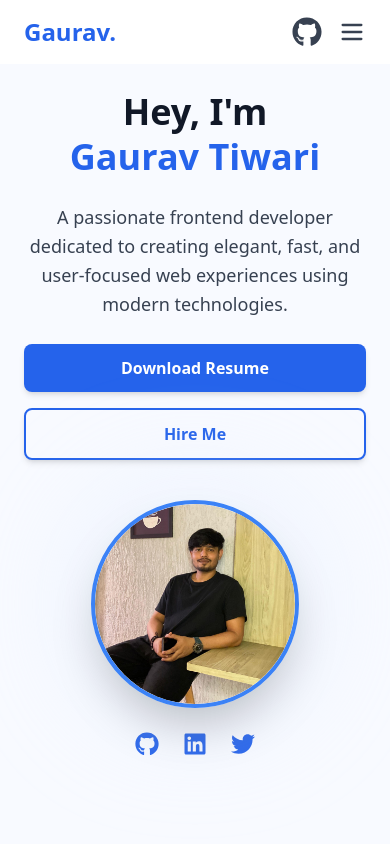
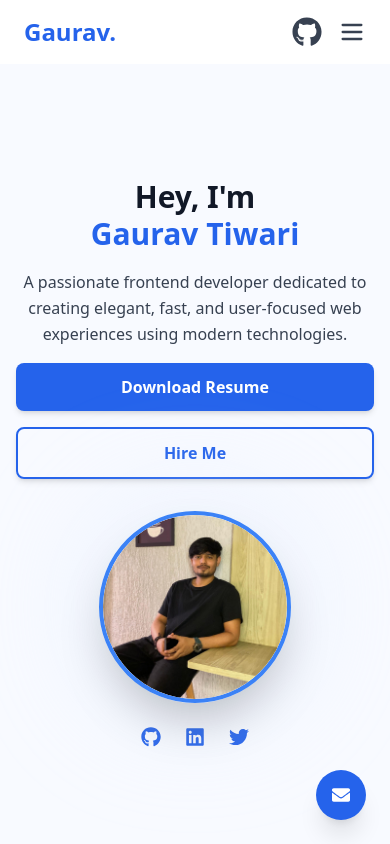
Before and after one commit to Gaurav1801/new-portfolio, a React (Create React App) app: page / in a window 390 px wide. Shown: the top 844 px of the page. Built offline with nearby package versions, Linux system fonts and the light colour scheme.

Commit message:
add the button which redirect it to the contact section

```diff
--- a/src/App.js
+++ b/src/App.js
@@ -1,6 +1,7 @@
 import "./App.css";
 import About from "./components/About";
 import Contact from "./components/Contact";
+import FloatingContactButton from "./components/FloatingContactButton";
 import Footer from "./components/Footer";
 import Main from "./components/Main";
 import Navbar from "./components/Navbar";
@@ -12,6 +13,7 @@ function App() {
         <div className="bg-gradient-to-br from-[#6A5ACD] via-[#483D8B] to-[#8A2BE2] text-white min-h-screen">
             <Navbar />
             <Main />
+            <FloatingContactButton />
             <About />
             <Skills />
             <Project />
--- /dev/null
+++ b/src/components/FloatingContactButton.jsx
@@ -0,0 +1,13 @@
+import React from "react";
+import { FaEnvelope } from "react-icons/fa";
+
+export default function FloatingContactButton() {
+  return (
+    <a
+      href="#contact"
+      className="fixed bottom-6 right-6 z-50 bg-blue-600 text-white p-4 rounded-full shadow-xl hover:bg-blue-700 hover:scale-110 transition-transform duration-300 flex items-center justify-center"
+    >
+      <FaEnvelope className="text-lg" />
+    </a>
+  );
+}
--- a/src/components/Main.jsx
+++ b/src/components/Main.jsx
@@ -14,7 +14,7 @@ export default function Main() {
   return (
     <section
       id="home"
-      className="relative flex items-center justify-center h-screen px-6 md:px-12 lg:px-24 bg-[#F8FAFF]"
+      className="relative flex mt-10 md:mt-0 items-center justify-center min-h-screen px-4 sm:px-6 md:px-12 lg:px-24 bg-[#F8FAFF]"
     >
       <div className="relative z-10 flex flex-col md:flex-row items-center justify-center text-center md:text-left max-w-6xl w-full">
 
@@ -23,19 +23,19 @@ export default function Main() {
           initial={{ opacity: 0, x: -30 }}
           animate={{ opacity: 1, x: 0 }}
           transition={{ duration: 0.8 }}
-          className="md:w-1/2 space-y-6"
+          className="md:w-1/2 space-y-4 sm:space-y-6"
         >
-          <h1 className="text-4xl sm:text-5xl md:text-6xl lg:text-7xl font-extrabold text-gray-900 leading-tight">
+          <h1 className="text-3xl sm:text-4xl md:text-5xl lg:text-6xl font-extrabold text-gray-900 leading-tight">
             Hey, I'm <br />
             <span className="text-blue-600">Gaurav Tiwari</span>
           </h1>
 
-          <p className="text-lg text-gray-700 leading-relaxed max-w-md">
+          <p className="text-base sm:text-lg text-gray-700 leading-relaxed max-w-md mx-auto md:mx-0">
             A passionate frontend developer dedicated to creating elegant, fast,
             and user-focused web experiences using modern technologies.
           </p>
 
-          <div className="flex flex-col sm:flex-row gap-4 sm:gap-6 mt-6">
+          <div className="flex flex-col sm:flex-row gap-4 sm:gap-6 mt-4 sm:mt-6">
             <button
               onClick={handleDownload}
               className="bg-blue-600 text-white px-6 py-3 font-semibold rounded-lg shadow-md hover:bg-blue-700 hover:scale-105 transition-all duration-300 w-full sm:w-auto"
@@ -57,11 +57,11 @@ export default function Main() {
           initial={{ opacity: 0, x: 30 }}
           animate={{ opacity: 1, x: 0 }}
           transition={{ duration: 0.8 }}
-          className="md:w-1/2 flex flex-col items-center mt-10 md:mt-0"
+          className="md:w-1/2 flex flex-col items-center mt-8 md:mt-0"
         >
-          <div className="relative mb-6">
+          <div className="relative mb-6 w-48 h-48 sm:w-56 sm:h-56 md:w-72 md:h-72">
             <div className="absolute inset-0 bg-blue-100 rounded-full blur-3xl opacity-70 animate-pulse"></div>
-            <div className="relative w-52 h-52 sm:w-64 sm:h-64 md:w-80 md:h-80 rounded-full overflow-hidden border-4 border-blue-500 shadow-2xl">
+            <div className="relative w-full h-full rounded-full overflow-hidden border-4 border-blue-500 shadow-2xl">
               <img
                 src={profileImg}
                 alt="Profile"
@@ -71,7 +71,7 @@ export default function Main() {
           </div>
 
           {/* Social/Profile Links */}
-          <div className="flex gap-6 text-2xl text-blue-600">
+          <div className="flex gap-6 text-xl sm:text-2xl text-blue-600">
             <a
               href="https://github.com/Gaurav1801"
               target="_blank"
```
